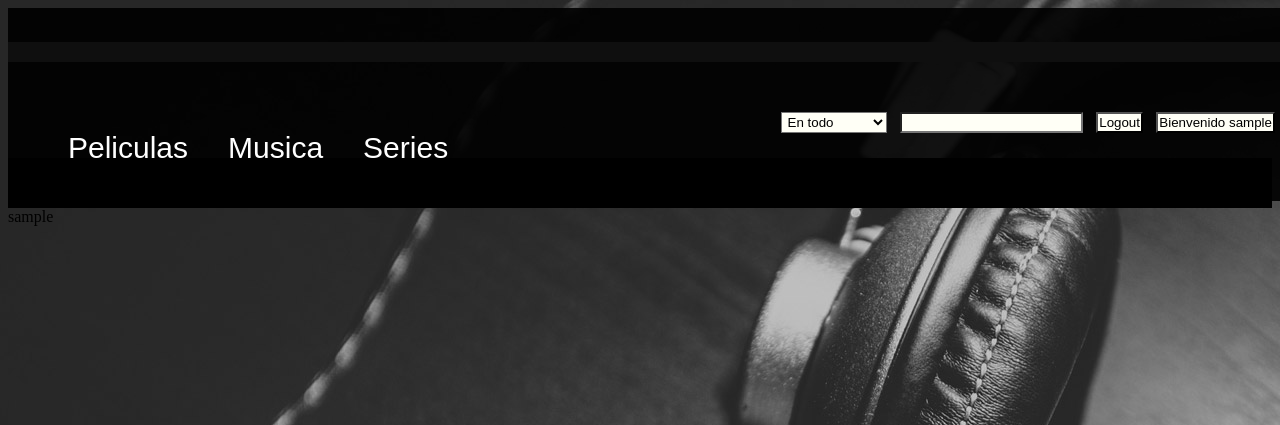
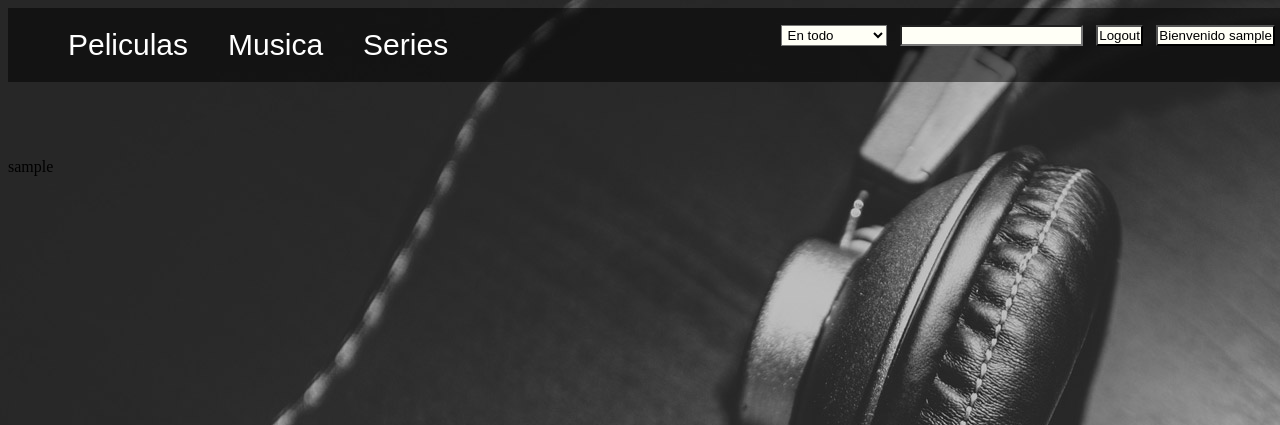
Before and after one commit to rafaelmorquecho/centromultimedia, a PHP site: template index.php in a window 1280 px wide. Shown: the top 425 px of the page. Run offline with PHP 8.4, Linux system fonts and the light colour scheme; the template is opened without the code that fills it, so the values that code supplies are empty; the visitor is signed in with stand-in values (Sample User, id 1); some libraries are stand-ins or nearby versions.

Commit message:
subir a pre

```diff
--- a/vistas/css/pelicula_vista.css
+++ b/vistas/css/pelicula_vista.css
@@ -12,7 +12,7 @@ p {
 }
 
 header {
-  background: rgba(0,0,0,0.9);
+  background: rgba(0,0,0,0.5);
   width: 100%;
   position: fixed;
   z-index: 100;
@@ -23,8 +23,11 @@ nav{
 }
 
 nav ul {
+  margin-top: 0px;
+    margin-bottom: 0px;
   list-style: none;
   overflow: hidden; /* Limpiamos errores de float */
+
 }
 
 nav ul li {
@@ -38,6 +41,7 @@ nav ul li {
 nav ul li a {
   display: block; /* Convertimos los elementos a en elementos bloque para manipular el padding */
   padding: 20px;
+  margin: 0;
   color: #fff;
   text-decoration: none;
 }
@@ -54,9 +58,11 @@ section {
 h1{
     text-align: center;
     color:#FFFF00;
-    padding-top: 20px;
-    background-color: #0f0f0f;
+    padding: 0px;
+    margin:0;
+    background: rgba(0,0,0,0.2);
     font-size: 50px;
+
 
 }
 
--- a/vistas/js/pelicula_vista.js
+++ b/vistas/js/pelicula_vista.js
@@ -12,6 +12,7 @@ $(".sesion").click(function () {
         $("#loginDialog").dialog('open');
         $('#usuarios').remove();
         $('#usuario').show();
+
     });
 
     $('#loginDialog').dialog({
@@ -114,7 +115,6 @@ $(".sesion").click(function () {
 
                 text: "Cancelar",
                 click: function () {
-                    $('#usuario').show();
                     $(this).dialog("close");
                 }
 
@@ -124,8 +124,7 @@ $(".sesion").click(function () {
     });
 
     $('#gestionUsuarios').click(function () {
-        $('#usuarios').remove();
-        $('#usuario').show();
+
         var dataSent = {
 
         };
--- a/vistas/pelicula_vista.php
+++ b/vistas/pelicula_vista.php
@@ -24,8 +24,8 @@
                         <li><a href="#">Series</a></li>
                     </ul>
                 </nav>
-                <button class="sesion derecha"><?php echo "Bienvenido  " . $_SESSION['usuario']; ?></button>
-                <button class=" derecha" id="logout" type="submit"  onclick= "window.location.href = 'vistas/logout.php'">Logout</button>
+                <button class="btn btn-signin sesion derecha"><?php echo "Bienvenido  " . $_SESSION['usuario']; ?></button>
+                <button class="btn btn-signin derecha" id="logout" type="submit"  onclick= "window.location.href = 'vistas/logout.php'">Logout</button>
                 <input class="buscar select derecha" type="text">
                 <select class="select derecha" >
                     <option>En todo</option>
@@ -37,12 +37,12 @@
         </header>
         <section>
             <div id="peliculas">
-
+                <?php if(!empty($faforitos)){?>
                 <div id="barra_favoritas">
                 </div>
                 <div id="favoritas">
-                </div
-
+                </div>
+                <?php } ?>
 
                 <?php if(!empty($favoritas)){
                      echo "<h2>Favoritas</h2>";
@@ -71,12 +71,8 @@
                 <button type="submid">quitar</button>
             </div>
         </div>
-
-
         <div id="loginDialog" style="display:none">
-
         <div id="gestion"> </div>
-
         <div id="usuario">
         <?php //echo "<pre><code>" . print_r($_SESSION,true) . "</code></pre>";
         echo "<p>Login:" .  $_SESSION['usuario'] . "</p>";
@@ -92,9 +88,8 @@
         echo "<button class='boton' id='gestionPeliculas'> Gestion de peliculas</button>";
         }
         ?>
+
         </div>
-
-
             </div>
         </div>
 
```
